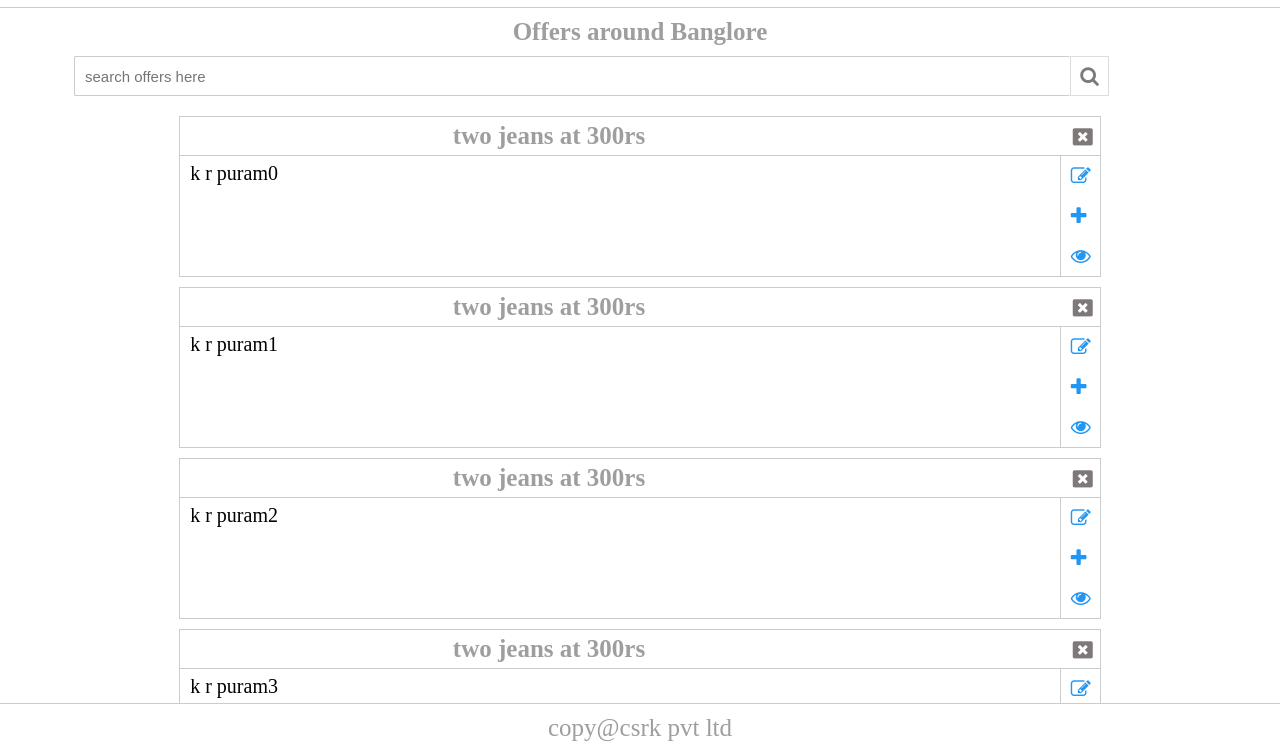
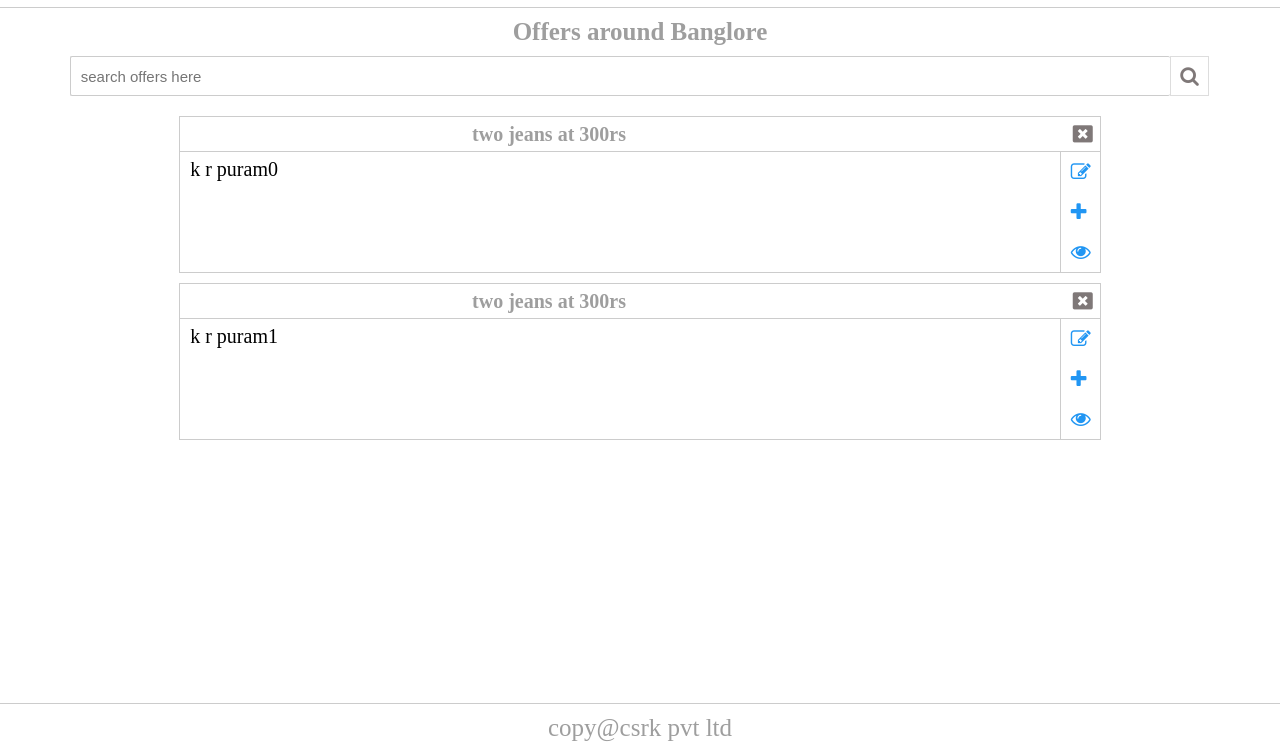
Before and after one commit to csreddy7/OffersAround, a website built with webpack: page index.html in a window 1280 px wide. Shown: the part 47-800 px from the top of the page. Built offline with nearby package versions, Linux system fonts and the light colour scheme.

Commit message:
adjusting search bar to center in all screens

```diff
--- a/app_modules/main/OffersAround.css
+++ b/app_modules/main/OffersAround.css
@@ -14,7 +14,7 @@ html,body,div,p,h1,h2{
 
 html {
   box-sizing: border-box;
-  font-size: 10px;
+  font-size: 62.5%;
   height: 100%;
 }
 
@@ -97,22 +97,23 @@ article.offersAround{
 /***** search tab styles *****/
 
 .searchTab{
-	padding: 1rem;
-    position: relative;
+	position: relative;
     font-size: 0;
+    width: 99%;
+    margin: 1rem auto 1rem;
 }
 .searchTab input[type="text"]{
 	border: 1px solid #ccc;
     border-radius: 2px;
     height: 4rem;
     padding-left: 1rem;
-    width: 88%;
+    width: calc(100% - 40px);
     font-size: 1.5rem;
     border-right: 0;
 }
 
-article h1{
-	    text-align: center;
+article>h1{
+	text-align: center;
     font-size: 2.5rem;
     color: #9E9E9E;
 }
@@ -121,6 +122,11 @@ article h1{
 #offersList{
 	height: calc(100% - 8.8rem);
 	overflow: auto;
+}
+#offersList h1{
+	text-align: center;
+    font-size: 2rem;
+    color: #9E9E9E;
 }
 .offer{
 	width: 80%;
@@ -203,6 +209,6 @@ footer{
     color: rgba(99, 90, 90, 0.82);
     cursor: pointer;
     position: absolute;
-    top: 1rem;
+    top: 0rem;
     font-size: 2rem;
 }
--- a/app_modules/main/OffersAround.js
+++ b/app_modules/main/OffersAround.js
@@ -11,9 +11,9 @@ window.onload = function () {
 	location[0].innerHTML="Location coordinates:"+data.coords.latitude+","+data.coords.longitude;
 });*/
 
- for(let i=0;i<5;i++){
+ for(let i=0;i<2;i++){
    var obj = new CreateOffer("two jeans at 300rs", "k r puram"+i);
-    obj.init();
+   obj.init();
  }
 
 
--- a/index.html
+++ b/index.html
@@ -43,7 +43,7 @@
 			<h1>Offers around Banglore</h1>
 			<section class="searchTab">
 				<input type="text" value="" placeholder="search offers here" />
-				<span class="searchIcon"><i class="fa fa-search" aria-hidden="true"></i></span>
+				<i class="fa fa-search" aria-hidden="true"></i>
 			</section>
 			<section id="offersList">
 			</section>
@@ -53,7 +53,6 @@
 		<div>copy@csrk pvt ltd</div>
 	</footer>
 	 <script src="build/build.js"></script>
-
 </body>
 
 </html>
```
